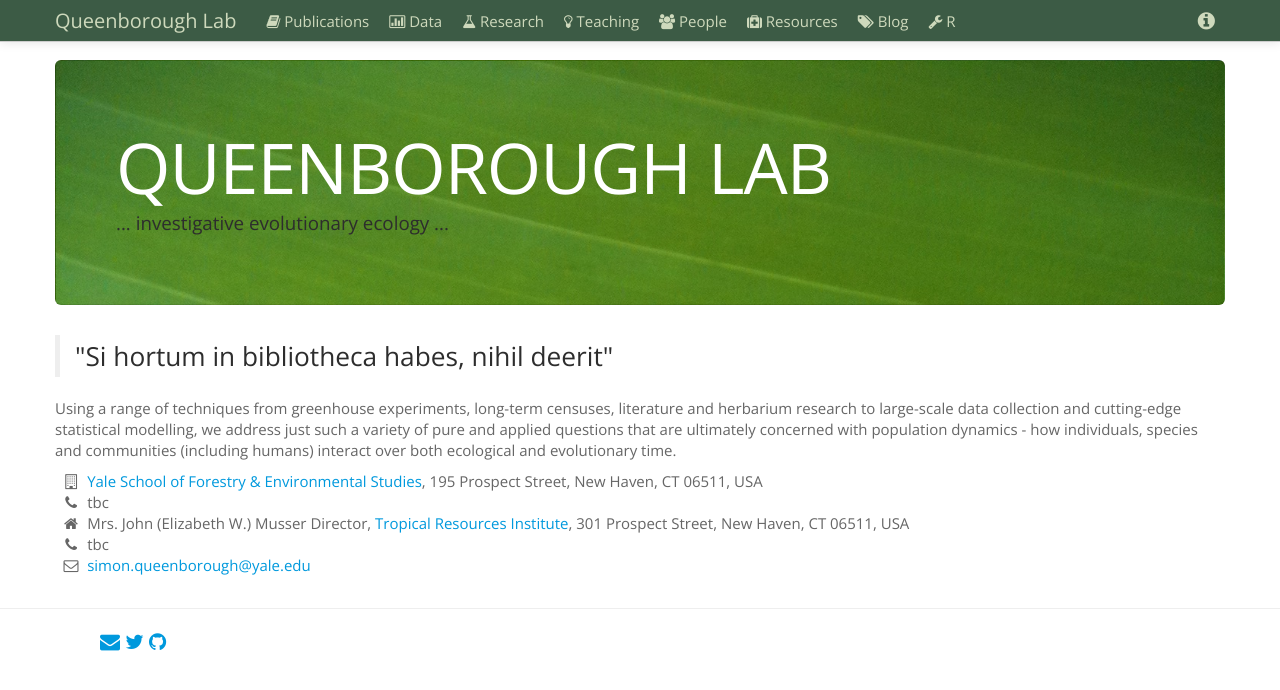
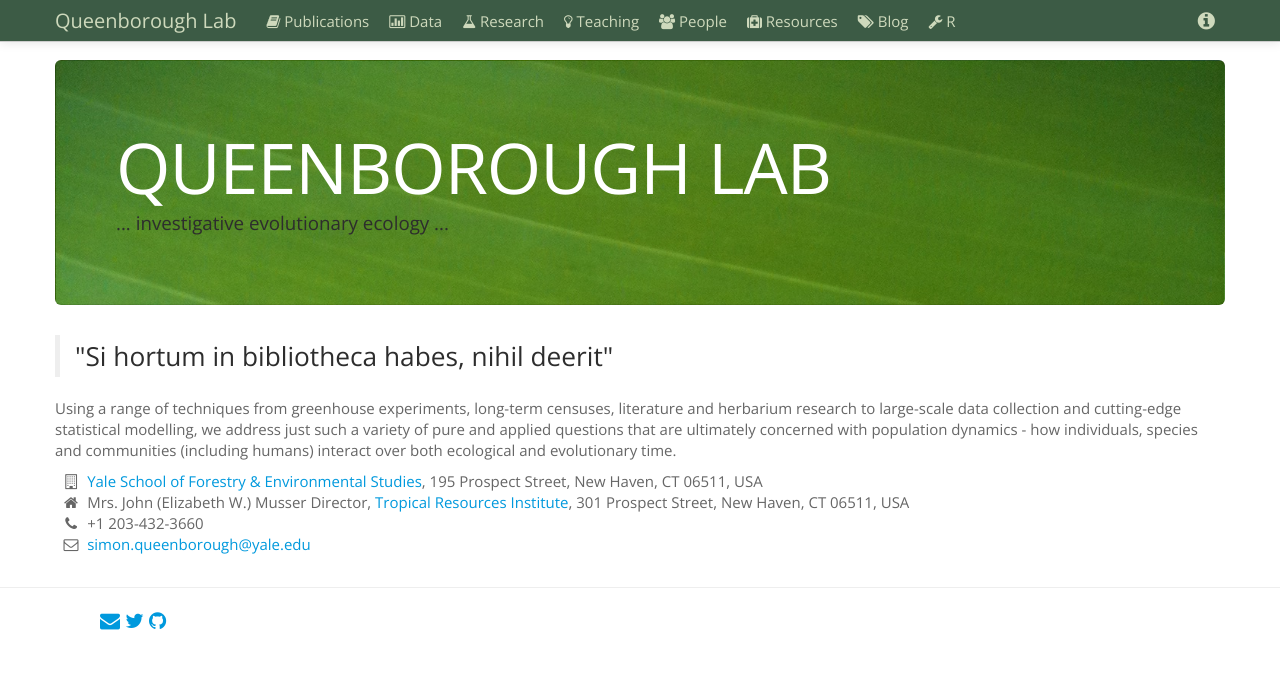
Before and after one commit to saq/saq.github.io, a Jekyll site: the page built from index.html, in a window 1280 px wide. Shown: the top 690 px of the page. Built offline with Jekyll 4.4.1, drawn with Linux system fonts in a browser that asks for light colours.

Commit message:
phone number

```diff
--- a/index.html
+++ b/index.html
@@ -33,9 +33,8 @@ species and communities (including humans) interact over both ecological and evo
 
 <ul class="icons-ul">
     <li><i class="icon-li icon-building"></i> <a href="http://environment.yale.edu/">Yale School of Forestry & Environmental Studies</a>, 195 Prospect Street, New Haven, CT 06511, USA </li>
-    <li><i class="icon-li icon-phone"> </i> tbc </li>
     <li><i class="icon-li icon-home"></i> Mrs. John (Elizabeth W.) Musser Director, <a href="http://environment.yale.edu/tri/">Tropical Resources Institute</a>, 301 Prospect Street, New Haven, CT 06511, USA </li>
-    <li><i class="icon-li icon-phone"> </i> tbc </li>
+    <li><i class="icon-li icon-phone"> </i> +1 203-432-3660 </li>
 <li><i class="icon-li icon-envelope-alt"></i><a href="mailto:simon.queenborough@yale.edu">simon.queenborough@yale.edu</a> </li>
 
 
```
